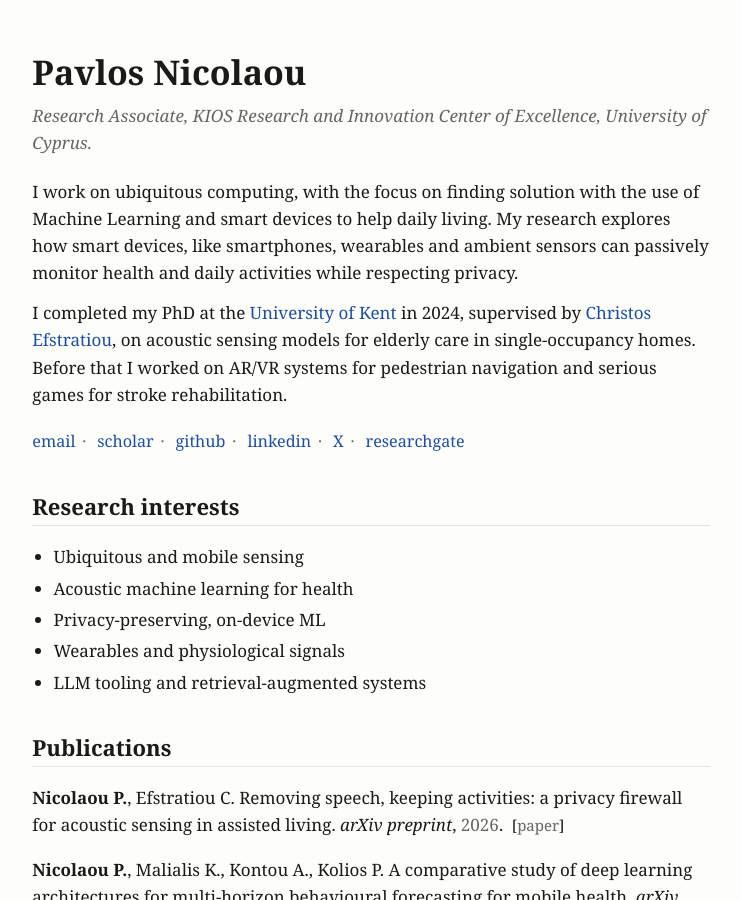
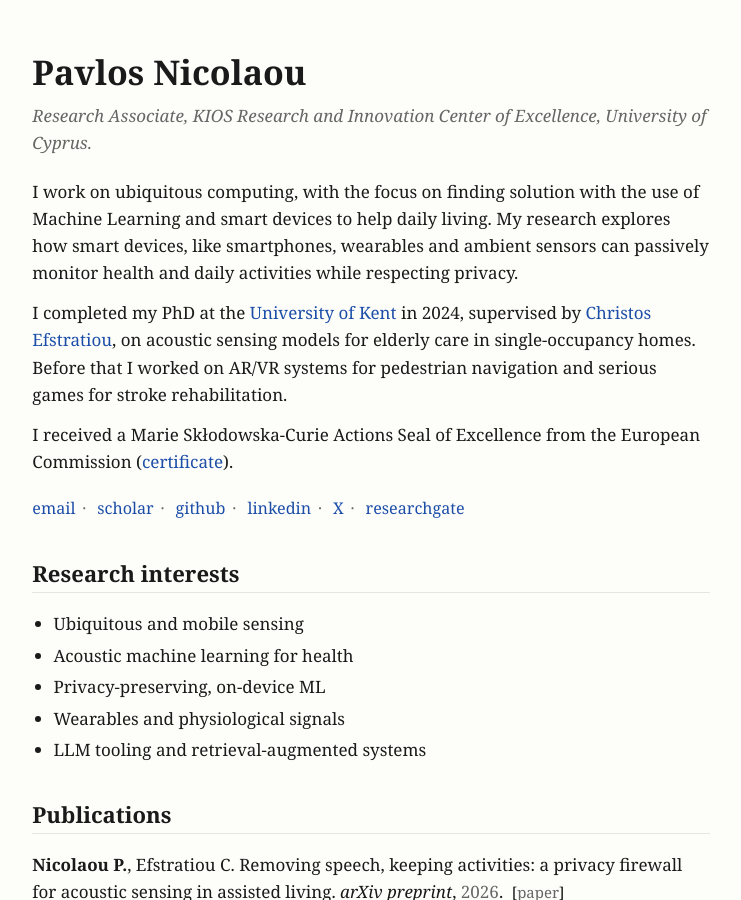
Before and after one commit to p4vlos/p4vlos.github.io, a Jekyll site: the page built from index.md, in a window 1280 px wide and 900 px high. Shown: the whole window, without its empty margins (269-1010 px from the left). Built offline with Jekyll 4.4.1, drawn with Linux system fonts in a browser that asks for light colours.

Commit message:
Add Seal of Excellence recognition
Co-authored-by: p4vlos <11935187+p4vlos@users.noreply.github.com>

```diff
--- a/index.md
+++ b/index.md
@@ -9,6 +9,8 @@ title: Pavlos Nicolaou
 I work on ubiquitous computing, with the focus on finding solution with the use of Machine Learning and smart devices to help daily living. My research explores how smart devices, like smartphones, wearables and ambient sensors can passively monitor health and daily activities while respecting privacy.
 
 I completed my PhD at the [University of Kent](https://www.kent.ac.uk/computing) in 2024, supervised by [Christos Efstratiou](https://scholar.google.com/citations?user=9Iab9EAAAAAJ&hl=en&oi=ao), on acoustic sensing models for elderly care in single-occupancy homes. Before that I worked on AR/VR systems for pedestrian navigation and serious games for stroke rehabilitation.
+
+I received a Marie Skłodowska-Curie Actions Seal of Excellence from the European Commission ([certificate](/pdfs/Seal%20of%20Excellence.pdf)).
 
 <p class="links-row">
   <a href="mailto:pavnicolaou@gmail.com">email</a><span class="sep">·</span>
```
